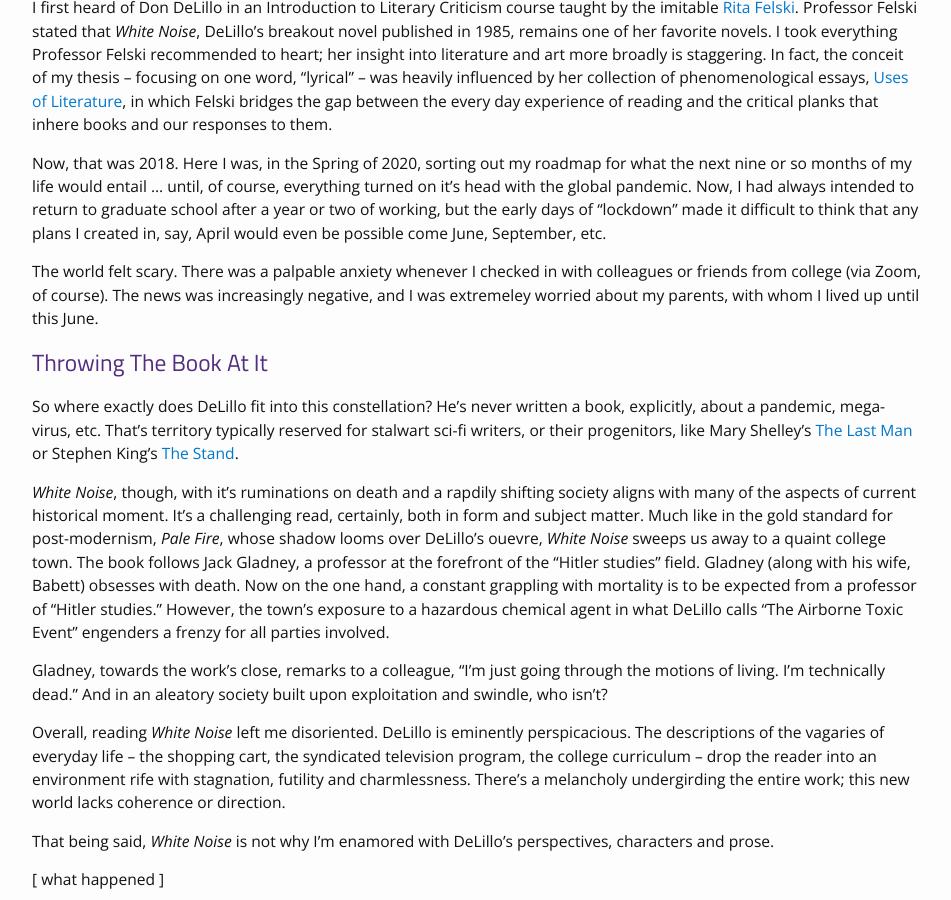
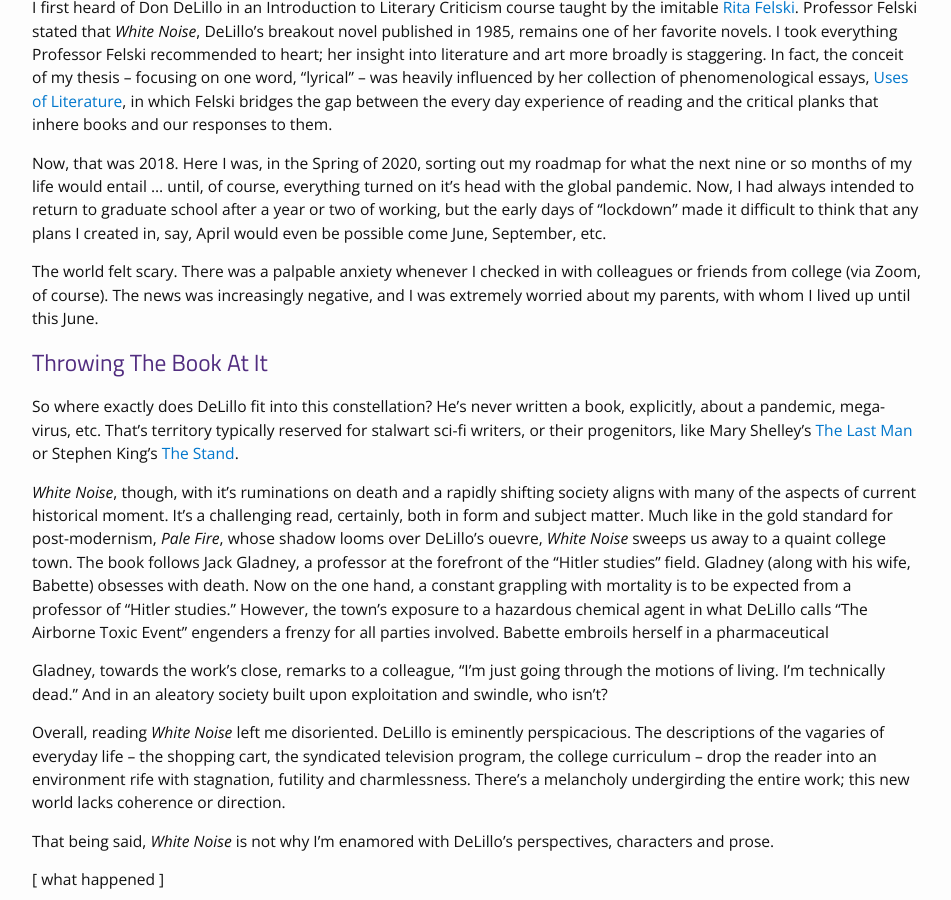
Before and after one commit to timschott/timschott.github.io, a Jekyll site: the page built from _posts/2020-12-24-don-delillo-pt1.md, in a window 1280 px wide and 900 px high, scrolled down 394 px. Shown: the whole window, without its empty margins (163-1114 px from the left). Built offline with Jekyll 4.4.1, drawn with Linux system fonts in a browser that asks for light colours.

Commit message:
i enabled spell check. come see me

```diff
--- a/_posts/2020-12-24-don-delillo-pt1.md
+++ b/_posts/2020-12-24-don-delillo-pt1.md
@@ -19,13 +19,13 @@
 
 Now, that was 2018. Here I was, in the Spring of 2020, sorting out my roadmap for what the next nine or so months of my life would entail ... until, of course, everything turned on it's head with the global pandemic. Now, I had always intended to return to graduate school after a year or two of working, but the early days of "lockdown" made it difficult to think that any plans I created in, say, April would even be possible come June, September, etc.
 
-The world felt scary. There was a palpable anxiety whenever I checked in with colleagues or friends from college (via Zoom, of course). The news was increasingly negative, and I was extremeley worried about my parents, with whom I lived up until this June.
+The world felt scary. There was a palpable anxiety whenever I checked in with colleagues or friends from college (via Zoom, of course). The news was increasingly negative, and I was extremely worried about my parents, with whom I lived up until this June.
 
 ## Throwing The Book At It
 
 So where exactly does DeLillo fit into this constellation? He's never written a book, explicitly, about a pandemic, mega-virus, etc. That's territory typically reserved for stalwart sci-fi writers, or their progenitors, like Mary Shelley's [The Last Man](https://en.wikipedia.org/wiki/The_Last_Man) or Stephen King's [The Stand](https://en.wikipedia.org/wiki/The_Stand).
 
-*White Noise*, though, with it's ruminations on death and a rapdily shifting society aligns with many of the aspects of current historical moment. It's a challenging read, certainly, both in form and subject matter. Much like in the gold standard for post-modernism, *Pale Fire*, whose shadow looms over DeLillo's ouevre, *White Noise* sweeps us away to a quaint college town. The book follows Jack Gladney, a professor at the forefront of the "Hitler studies" field. Gladney (along with his wife, Babett) obsesses with death. Now on the one hand, a constant grappling with mortality is to be expected from a professor of "Hitler studies." However, the town's exposure to a hazardous chemical agent in what DeLillo calls "The Airborne Toxic Event" engenders a frenzy for all parties involved.
+*White Noise*, though, with it's ruminations on death and a rapidly shifting society aligns with many of the aspects of current historical moment. It's a challenging read, certainly, both in form and subject matter. Much like in the gold standard for post-modernism, *Pale Fire*, whose shadow looms over DeLillo's ouevre, *White Noise* sweeps us away to a quaint college town. The book follows Jack Gladney, a professor at the forefront of the "Hitler studies" field. Gladney (along with his wife, Babette) obsesses with death. Now on the one hand, a constant grappling with mortality is to be expected from a professor of "Hitler studies." However, the town's exposure to a hazardous chemical agent in what DeLillo calls "The Airborne Toxic Event" engenders a frenzy for all parties involved. Babette embroils herself in a pharmaceutical
 
 Gladney, towards the work's close, remarks to a colleague, "I'm just going through the motions of living. I'm technically dead." And in an aleatory society built upon exploitation and swindle, who isn't?
 
```
